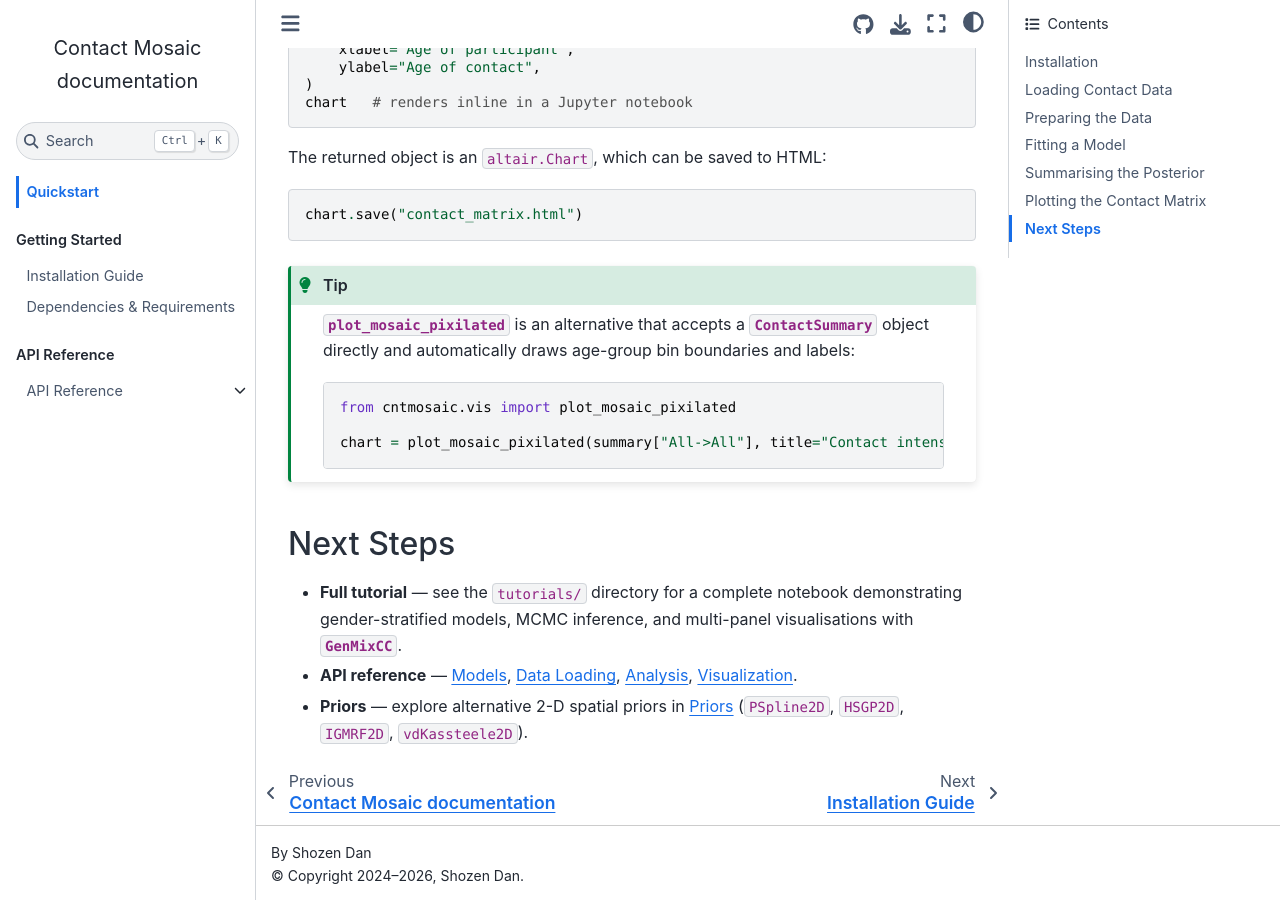
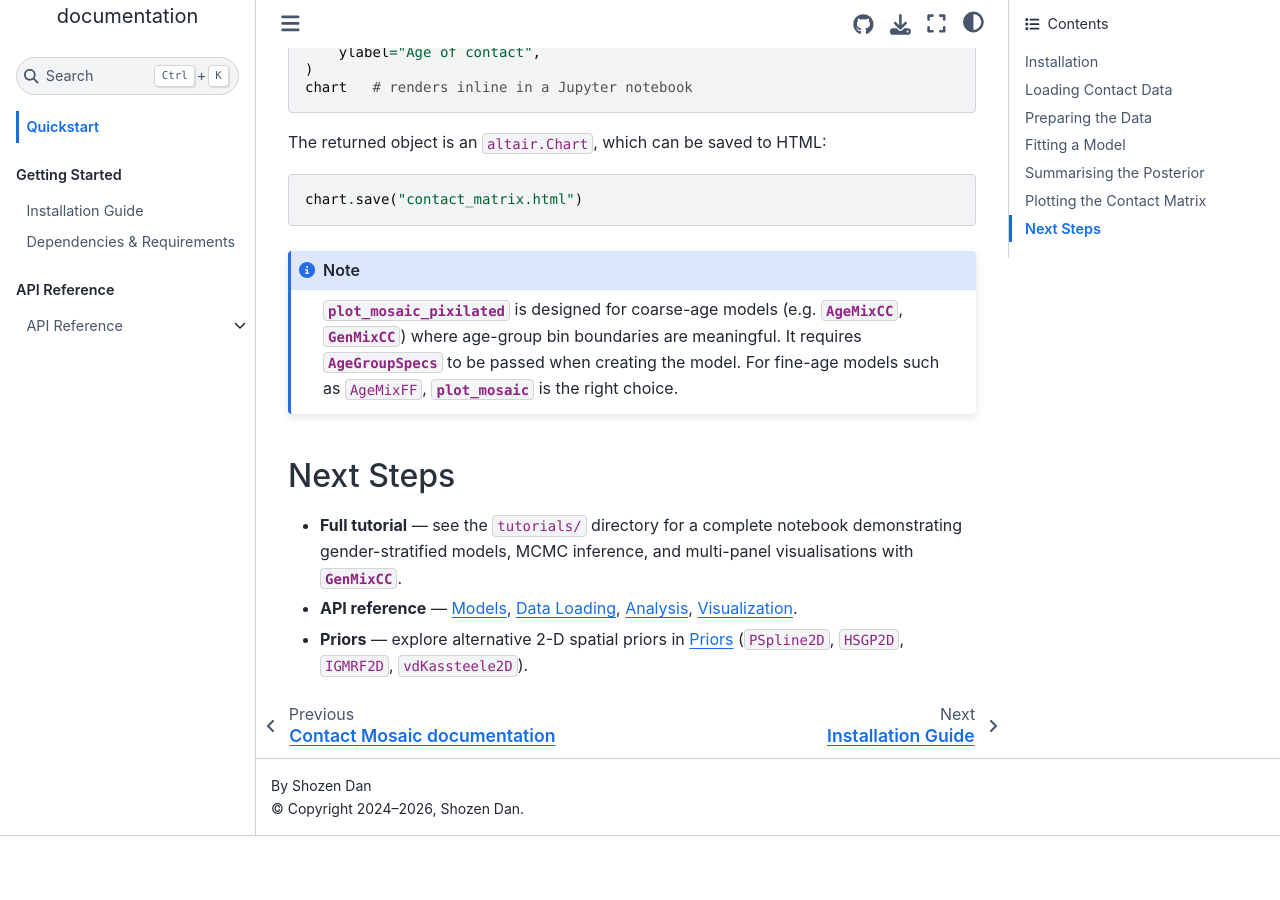
Before and after one commit to ShozenD/cntmosaic, a Sphinx documentation site: the page built from docs/source/usage/quickstart.rst, in a window 1280 px wide and 900 px high, scrolled down 4106 px. Built offline with Sphinx 7.4.7 and the Sphinx Book theme 1.1.4, drawn with Linux system fonts in a browser that asks for light colours; after the commit the page ends 4942 px from its top, so only the background shows below that; some of the changed text lies outside the part shown.

Commit message:
[add] Quickstart notebook, Colab badge, and docs badge
- Add tutorials/00_Quickstart.ipynb mirroring the quickstart guide,
  with an Open-in-Colab badge at the top; verified it executes cleanly
- Fix ParticipantData/ContactData/PopulationData calls in quickstart.rst:
  age_grp_col → age_col for the POLYMOD Germany fine-age dataset
- Update conda installation instructions to use conda-forge
- Add Colab badge to quickstart.rst via RST image directive
- Replace broken plot_mosaic_pixilated tip with a note on when each
  visualisation function is appropriate
- Add ReadTheDocs badge to README.md

Co-Authored-By: Claude Sonnet 4.6 <noreply@anthropic.com>

```diff
--- a/docs/source/usage/quickstart.rst
+++ b/docs/source/usage/quickstart.rst
@@ -9,25 +13,24 @@ intensity matrix.
 Installation
 ------------
 
-**From PyPI (recommended):**
+**From PyPI:**
 
 .. code-block:: bash
 
    pip install cntmosaic
 
-**Using conda for environment management:**
+**From conda-forge (recommended):**
 
 .. code-block:: bash
 
-   conda create -n cntmosaic python=3.12
+   conda install -c conda-forge cntmosaic
+
+**Using conda to create an isolated environment:**
+
+.. code-block:: bash
+
+   conda create -n cntmosaic -c conda-forge python=3.12 cntmosaic
    conda activate cntmosaic
-   pip install cntmosaic
-
-.. note::
-
-   ``cntmosaic`` is not yet available on conda-forge.  The conda commands
-   above create an isolated environment; the package itself is still installed
-   via ``pip``.
 
 Loading Contact Data
 --------------------
@@ -211,17 +214,14 @@ The returned object is an ``altair.Chart``, which can be saved to HTML:
 
    chart.save("contact_matrix.html")
 
-.. tip::
+.. note::
 
-   :func:`plot_mosaic_pixilated <cntmosaic.vis.plot_mosaic_pixilated>` is an alternative
-   that accepts a :class:`ContactSummary <cntmosaic.analysis.ContactSummary>` object
-   directly and automatically draws age-group bin boundaries and labels:
-
-   .. code-block:: python
-
-      from cntmosaic.vis import plot_mosaic_pixilated
-
-      chart = plot_mosaic_pixilated(summary["All->All"], title="Contact intensity")
+   :func:`plot_mosaic_pixilated <cntmosaic.vis.plot_mosaic_pixilated>` is designed for
+   coarse-age models (e.g. :class:`AgeMixCC <cntmosaic.models.AgeMixCC>`,
+   :class:`GenMixCC <cntmosaic.models.GenMixCC>`) where age-group bin boundaries are
+   meaningful.  It requires :class:`AgeGroupSpecs <cntmosaic.utils.AgeGroupSpecs>` to
+   be passed when creating the model.  For fine-age models such as ``AgeMixFF``,
+   :func:`plot_mosaic <cntmosaic.vis.plot_mosaic>` is the right choice.
 
 Next Steps
 ----------
```
Also changed, not shown: other parts of docs/source/usage/quickstart.rst (+7 -3 lines), README.md (+1 -0 lines), 1 other file.
